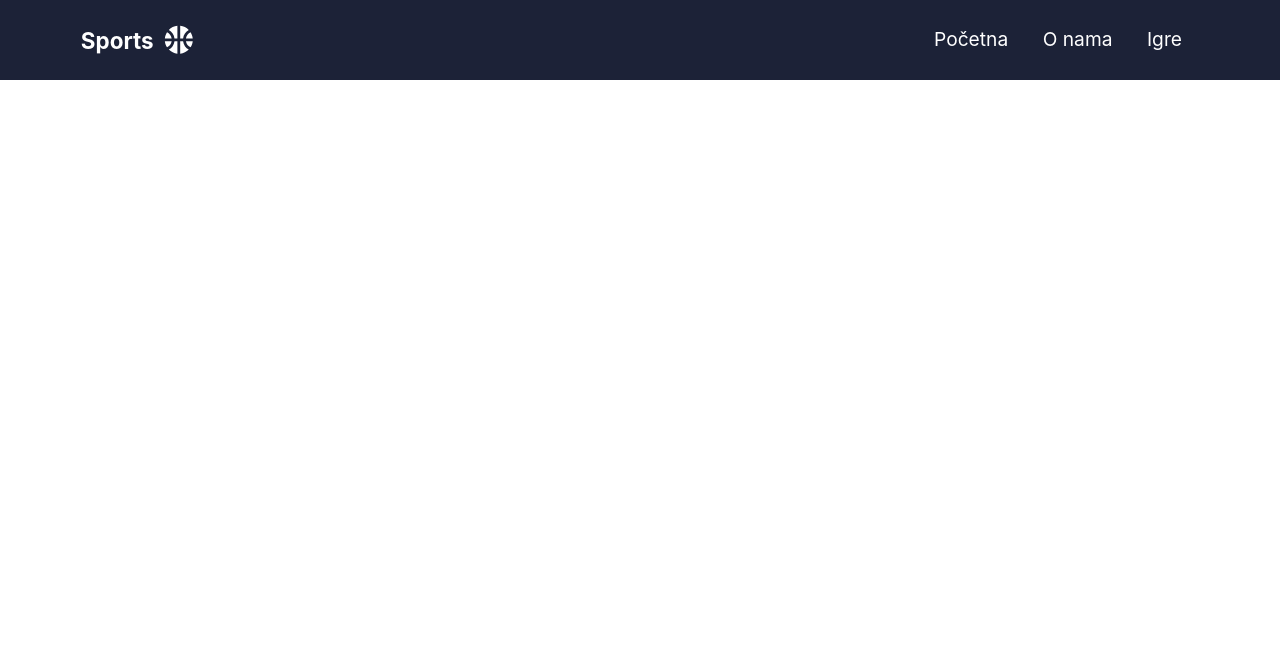
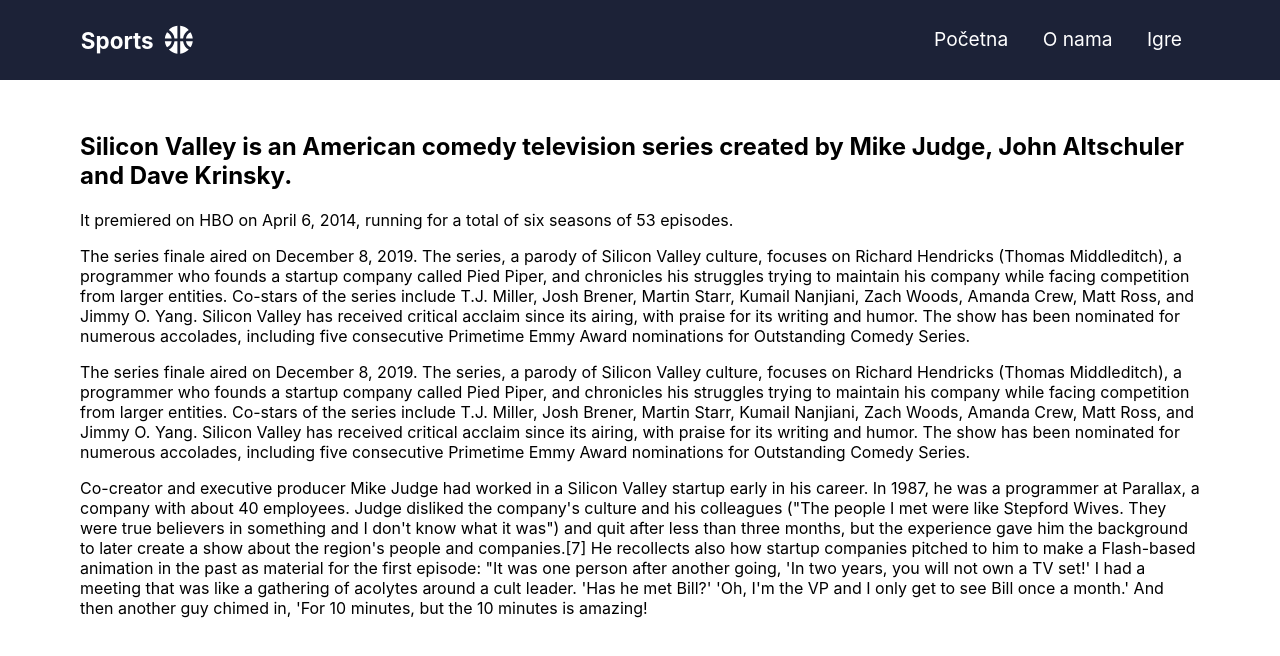
Before and after one commit to Munkiestar/sports-web-site, a React (Create React App) app: page /about in a window 1280 px wide. Shown: the top 656 px of the page. Built offline with nearby package versions, Linux system fonts and the light colour scheme.

Commit message:
adding Pages and routes

```diff
--- a/src/App.js
+++ b/src/App.js
@@ -1,14 +1,21 @@
+import React from "react";
 import "./App.scss";
+import { BrowserRouter as Router, Switch, Route } from "react-router-dom";
 
 import Navbar from "./components/Navbar/Navbar";
-import { BrowserRouter as Router, Switch, Route } from "react-router-dom";
+
+import Games from "./components/pages/Games/Games";
+import About from "./components/pages/About/About";
+import Home from "./components/pages/Home/Home";
 
 function App() {
   return (
     <Router>
       <Navbar />
       <Switch>
-        <Route path="/" />
+        <Route path="/" exact component={Home} />
+        <Route path="/about" exact component={About} />
+        <Route path="/games" exact component={Games} />
       </Switch>
     </Router>
   );
--- a/src/components/Navbar/Navbar.js
+++ b/src/components/Navbar/Navbar.js
@@ -1,7 +1,7 @@
 import React, { useState } from "react";
 import "./Navbar.scss";
 
-import { Switch, Route, Link } from "react-router-dom";
+import { Link } from "react-router-dom";
 
 // Material Icons
 import SportsBasketballIcon from "@material-ui/icons/SportsBasketball";
@@ -22,7 +22,7 @@
     <div className="navbar">
       <div className="navbar__container">
         <div className="navbar__left">
-          <Link to="/" className="navbar__logo">
+          <Link to="/" onClick={handleClick} className="navbar__logo">
             <h3> Sports</h3>
             <SportsBasketballIcon className="navbar__iconBasket" />
           </Link>
@@ -33,13 +33,19 @@
         <div className="navbar__right">
           <ul className={handleActiveLinks}>
             <li className="navbar__link">
-              <Link to="/">Početna</Link>
+              <Link to="/" onClick={handleClick}>
+                Početna
+              </Link>
             </li>
             <li className="navbar__link">
-              <Link to="/about">O nama</Link>
+              <Link to="/about" onClick={handleClick}>
+                O nama
+              </Link>
             </li>
             <li className="navbar__link">
-              <Link to="/games">Igre</Link>
+              <Link to="/games" onClick={handleClick}>
+                Igre
+              </Link>
             </li>
           </ul>
         </div>
--- a/src/components/Navbar/Navbar.scss
+++ b/src/components/Navbar/Navbar.scss
@@ -85,18 +85,18 @@
       width: 100%;
 
       position: absolute;
-      top: 80px;
+      top: 5rem;
       left: -100%;
       opacity: 1;
       transition: all 0.5s ease;
 
       &.active {
+        position: fixed;
+        top: 5rem;
+        left: 0;
         height: 100vh;
         background: #1c2237;
-        left: 0;
-        opacity: 1;
         transition: all 0.6s ease;
-        z-index: 1;
         margin: 0;
         padding: 0;
       }
--- /dev/null
+++ b/src/components/pages/About/About.js
@@ -0,0 +1,67 @@
+import React from "react";
+
+import "./About.scss";
+
+function About() {
+  return (
+    <div className="about">
+      <section className="wrapper">
+        <div className="center">
+          <h1>
+            Silicon Valley is an American comedy television series created by
+            Mike Judge, John Altschuler and Dave Krinsky.
+          </h1>
+          <p>
+            It premiered on HBO on April 6, 2014, running for a total of six
+            seasons of 53 episodes.
+          </p>
+          <p>
+            The series finale aired on December 8, 2019. The series, a parody of
+            Silicon Valley culture, focuses on Richard Hendricks (Thomas
+            Middleditch), a programmer who founds a startup company called Pied
+            Piper, and chronicles his struggles trying to maintain his company
+            while facing competition from larger entities. Co-stars of the
+            series include T.J. Miller, Josh Brener, Martin Starr, Kumail
+            Nanjiani, Zach Woods, Amanda Crew, Matt Ross, and Jimmy O. Yang.
+            Silicon Valley has received critical acclaim since its airing, with
+            praise for its writing and humor. The show has been nominated for
+            numerous accolades, including five consecutive Primetime Emmy Award
+            nominations for Outstanding Comedy Series.
+          </p>
+          <p>
+            The series finale aired on December 8, 2019. The series, a parody of
+            Silicon Valley culture, focuses on Richard Hendricks (Thomas
+            Middleditch), a programmer who founds a startup company called Pied
+            Piper, and chronicles his struggles trying to maintain his company
+            while facing competition from larger entities. Co-stars of the
+            series include T.J. Miller, Josh Brener, Martin Starr, Kumail
+            Nanjiani, Zach Woods, Amanda Crew, Matt Ross, and Jimmy O. Yang.
+            Silicon Valley has received critical acclaim since its airing, with
+            praise for its writing and humor. The show has been nominated for
+            numerous accolades, including five consecutive Primetime Emmy Award
+            nominations for Outstanding Comedy Series.
+          </p>
+          <p>
+            Co-creator and executive producer Mike Judge had worked in a Silicon
+            Valley startup early in his career. In 1987, he was a programmer at
+            Parallax, a company with about 40 employees. Judge disliked the
+            company's culture and his colleagues ("The people I met were like
+            Stepford Wives. They were true believers in something and I don't
+            know what it was") and quit after less than three months, but the
+            experience gave him the background to later create a show about the
+            region's people and companies.[7] He recollects also how startup
+            companies pitched to him to make a Flash-based animation in the past
+            as material for the first episode: "It was one person after another
+            going, 'In two years, you will not own a TV set!' I had a meeting
+            that was like a gathering of acolytes around a cult leader. 'Has he
+            met Bill?' 'Oh, I'm the VP and I only get to see Bill once a month.'
+            And then another guy chimed in, 'For 10 minutes, but the 10 minutes
+            is amazing!
+          </p>
+        </div>
+      </section>
+    </div>
+  );
+}
+
+export default About;
--- /dev/null
+++ b/src/components/pages/About/About.scss
@@ -0,0 +1,13 @@
+.about {
+  height: 100%;
+
+  .wrapper {
+    height: 100%;
+    max-width: 1120px;
+    display: flex;
+    align-items: center;
+    justify-content: center;
+    padding: 0 2rem;
+    margin: 2rem auto 0;
+  }
+}
--- /dev/null
+++ b/src/components/pages/Games/Games.js
@@ -0,0 +1,11 @@
+import React from "react";
+
+function Games() {
+  return (
+    <div>
+      <h1>Games</h1>
+    </div>
+  );
+}
+
+export default Games;
--- /dev/null
+++ b/src/components/pages/Home/Home.js
@@ -0,0 +1,11 @@
+import React from "react";
+
+function Home() {
+  return (
+    <div>
+      <h1>Home</h1>
+    </div>
+  );
+}
+
+export default Home;
```
Also changed, not shown: src/components/pages/Games/Games.scss (added), src/components/pages/Home/Home.scss (added).
